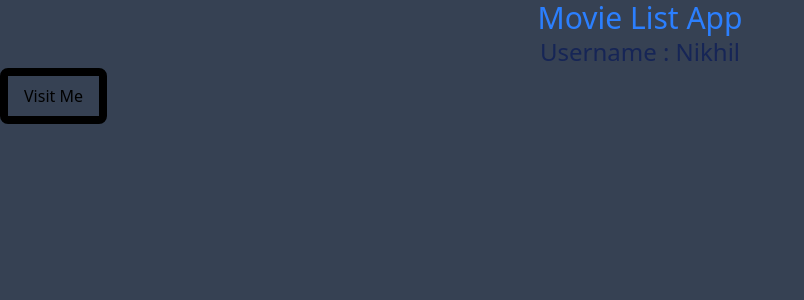
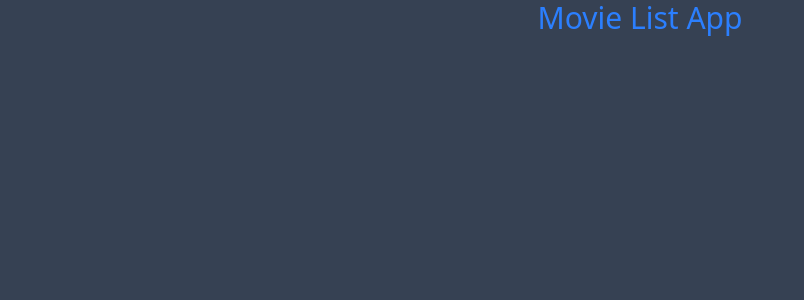
Before and after one commit to nikhilcoder1/week3-React_Fundamentals, a React (Vite) app in the folder day_3_miniProject/: page / in a window 1280 px wide. Shown: the top 300 px of the page, without its empty margins (0-804 px from the left). Built offline with nearby package versions, Linux system fonts and the light colour scheme.

Commit message:
Initial Project

```diff
--- a/day_3_miniProject/src/App.jsx
+++ b/day_3_miniProject/src/App.jsx
@@ -3,15 +3,11 @@ import './App.css'
 import Button from './component/button'
 
 function App() {
-  const [count, setCount] = useState(0)
 
-  let name = "Nikhil";
 
   return (
     <div className='bg-gray-700 h-screen'>
       <h1 className='text-center text-3xl text-blue-500'>Movie List App </h1>
-      <h2 className='text-center text-2xl text-blue-950'>Username : {name}</h2>
-      <Button/>
     </div>
 
   )
```
